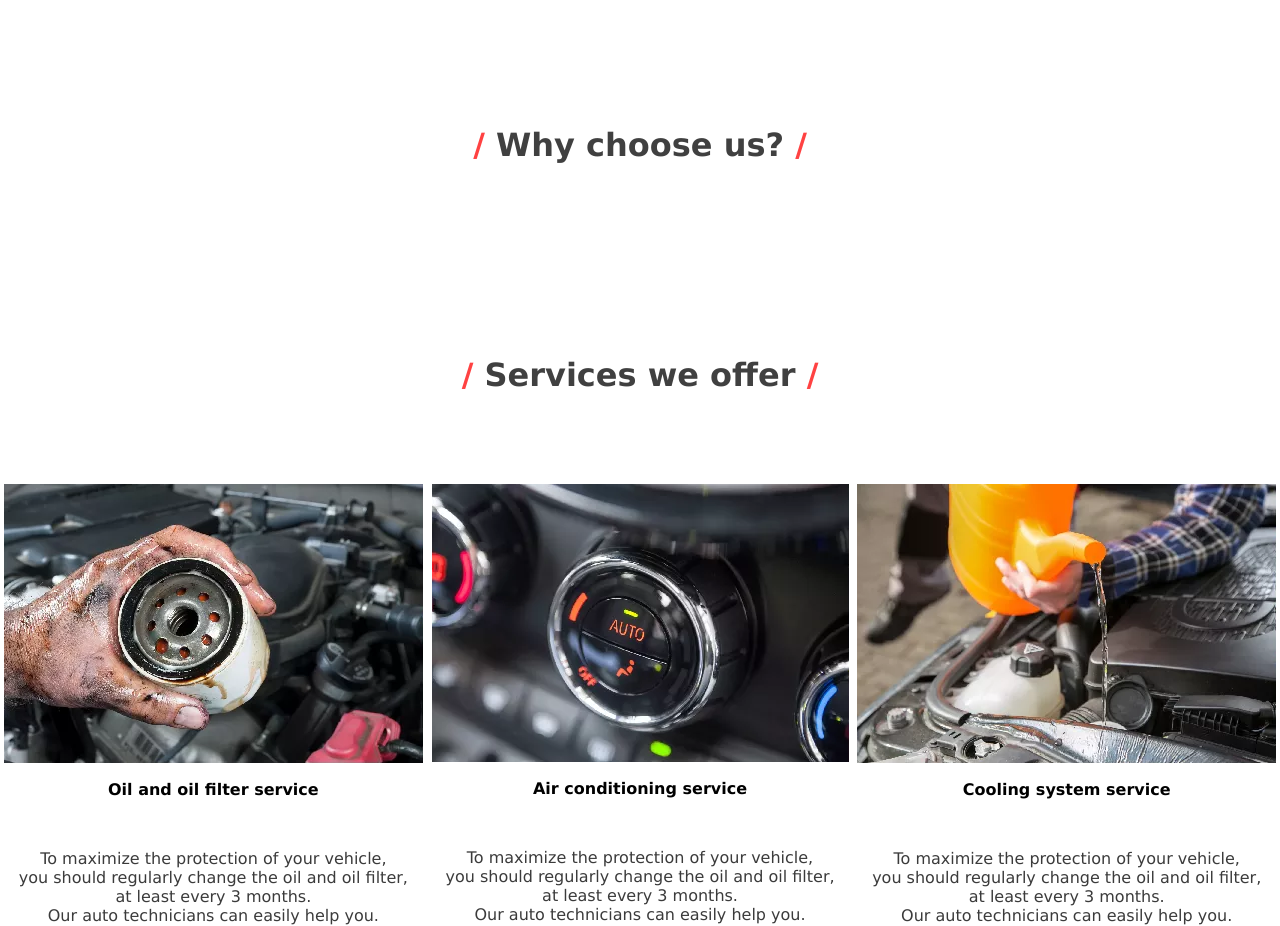
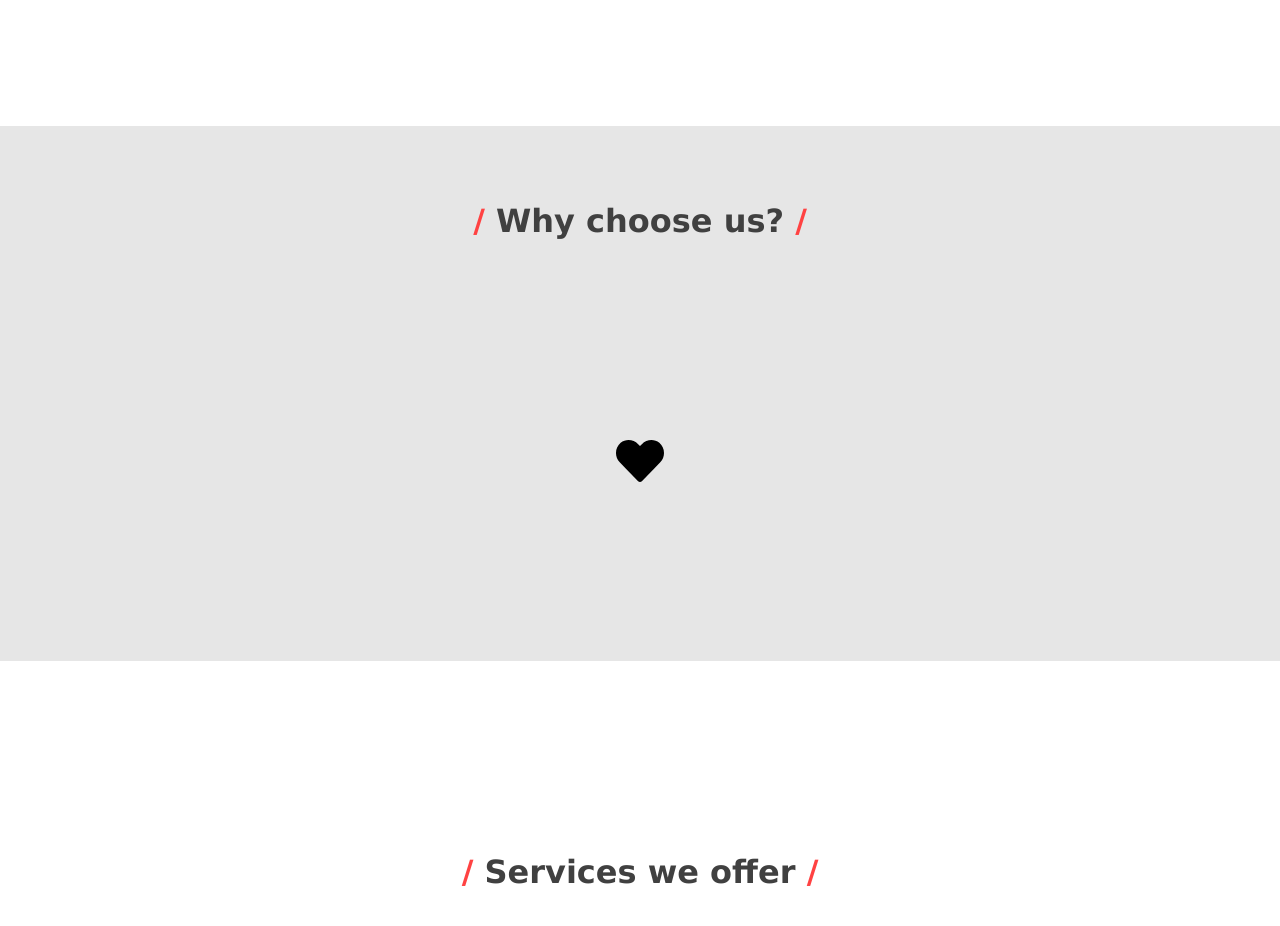
Before and after one commit to kenankaric122/carserviceweb, a React (Create React App) app: page / in a window 1280 px wide. Shown: the part 802-1728 px from the top of the page. Built offline with nearby package versions, Linux system fonts and the light colour scheme.

Commit message:
:lipstick: landing page design updated

```diff
--- a/package.json
+++ b/package.json
@@ -3,6 +3,8 @@
   "version": "0.1.0",
   "private": true,
   "dependencies": {
+    "@fortawesome/free-solid-svg-icons": "^5.15.4",
+    "@fortawesome/react-fontawesome": "^0.1.16",
     "@testing-library/jest-dom": "^5.16.1",
     "@testing-library/react": "^12.1.2",
     "@testing-library/user-event": "^13.5.0",
--- a/src/components/Choose.jsx
+++ b/src/components/Choose.jsx
@@ -1,10 +1,14 @@
 import React from 'react'
+import { FontAwesomeIcon } from '@fortawesome/react-fontawesome'
+import { faHeart } from '@fortawesome/free-solid-svg-icons'
+import './styles/Choose.css'
 
 function Choose() {
     return (
         <div className='chs2'>
-        <h1 style={{color : "#404040", textAlign : "center", marginTop : "10%", fontWeight : "bold"}}><span>/ </span>Why choose us?<span> /</span></h1>
+        <h1 style={{color : "#404040", textAlign : "center", marginTop : "10%", fontWeight : "bold", backgroundColor : "rgb(230, 230, 230)"}}><br/><br/><span>/ </span>Why choose us?<span> /</span></h1>
         <div className='choose'>
+            <FontAwesomeIcon icon = {faHeart} size = '3x'></FontAwesomeIcon>
         </div>
         </div>
     )
--- a/src/components/styles/Choose.css
+++ b/src/components/styles/Choose.css
@@ -1,3 +1,7 @@
+.chs2{
+    background-color: rgb(230, 230, 230);
+}
+
 .choose{
     display: flex;
     width: 100%;
```
Also changed, not shown: 1 other file (tests, documents, lock files or other folders).
